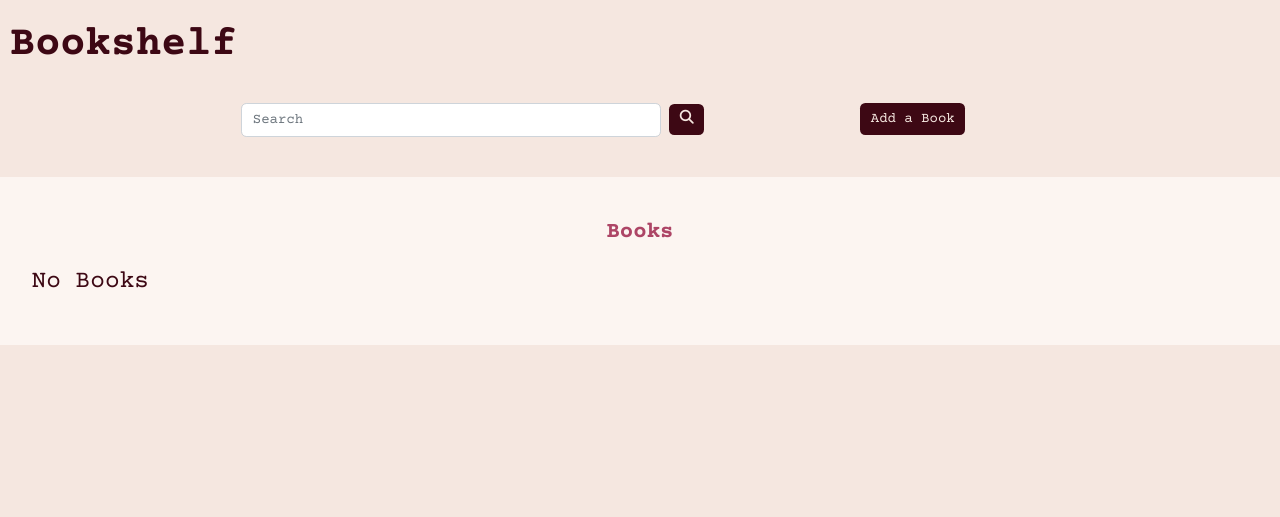
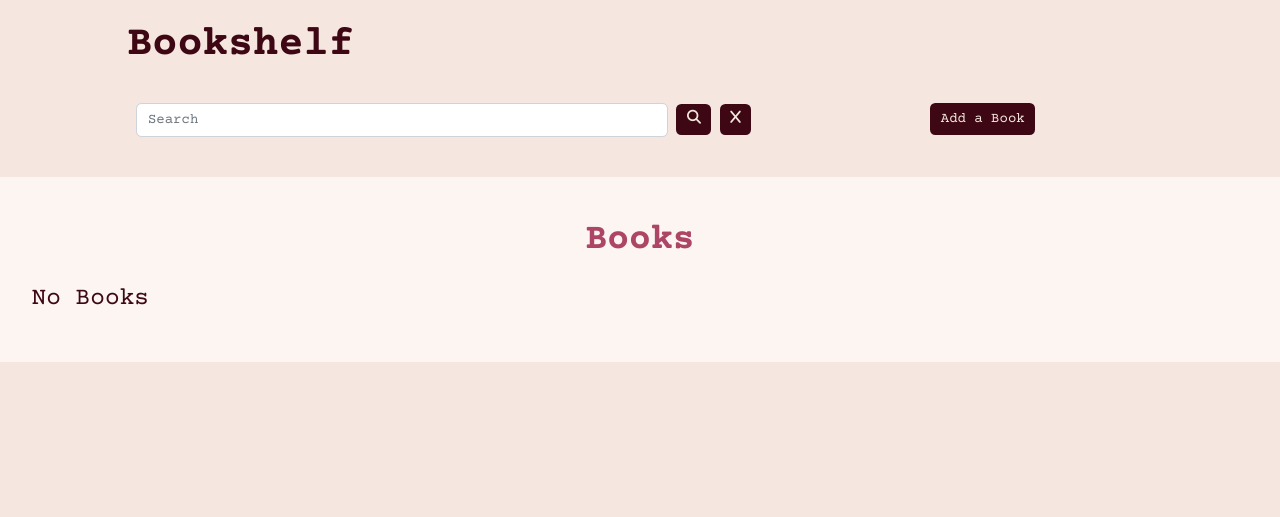
Before and after one commit to rhiannonmcn/the-book-nook, a Django app: page /bookshelf/ in a window 1280 px wide. Shown: the part 49-566 px from the top of the page. Run offline with Django 4.2, Linux system fonts and the light colour scheme; data that the repository does not hold is empty; some libraries are stand-ins or nearby versions.

Commit message:
Add search button and x button to search bar and update styles for bookshelf.html

```diff
--- a/book/templates/book/bookshelf.html
+++ b/book/templates/book/bookshelf.html
@@ -1,13 +1,16 @@
 {% extends "base.html" %} {% load static %} {% block content %}
 
 <section id="bookshelf">
-  <h1 class="page-title">Bookshelf</h1>
-
+  <div class="row justify-content-center">
+    <div class="col-12 col-sm-10">
+      <h1 class="page-title">Bookshelf</h1>
+    </div>
+  </div>
   <div class="container-fluid">
     <div class="row justify-content-center">
-      <div class="col-12 col-sm-10 col-md-8">
+      <div class="col-12 col-sm-10">
         <div class="row">
-          <div class="col-12 col-sm-6 col-md-8 mt-4">
+          <div class="col-12 col-sm-6 col-md-8 mt-4 ">
             <form method="GET" action="">
               {% csrf_token %}
               <input
@@ -19,9 +22,12 @@
               <button type="submit" class="btn btn-styles" value="Search">
                 <i class="fa-solid fa-magnifying-glass icon-lg"></i>
               </button>
+              <a href="{% url 'book_shelf' %}"><button class="btn btn-styles" value="Search">
+                <i class="fa-solid fa-x icon-lg"></i>
+              </button></a>
             </form>
           </div>
-          <div class="col-12 col-sm-6 col-md-4 mt-4 d-flex justify-content-center">
+          <div class="col-12 col-sm-6 col-md-4 mt-4 d-flex justify-content-center ">
             <a href="{% url 'add_book' %}"
               ><button class="btn btn-styles mb-5">Add a Book</button></a
             >
--- a/book/views.py
+++ b/book/views.py
@@ -3,6 +3,7 @@ from django.views.generic import View, CreateView, ListView
 from django.http import HttpResponseRedirect
 from django.db.models import Q
 from django.utils.text import slugify
+from django.db.models import Max
 from .models import Book, Genre
 from .forms import AddBookForm, BookForm
 
@@ -72,12 +73,25 @@ class AddBook(CreateView):
     get_context_object_name = 'book_form'
 
     def form_valid(self, form):
+        """_summary_
+
+        Args:
+            form (_type_): _description_
+
+        Returns:
+            _type_: _description_
+        """
         form = AddBookForm(self.request.POST, self.request.FILES)
         form = form.save(commit=False)
         form.slug = slugify(form.title + "-" + form.book_author)
         return (super().form_valid(form))
 
     def get_success_url(self):
+        """_summary_
+
+        Returns:
+            _type_: _description_
+        """
         return reverse('book_shelf')
 
 
@@ -188,6 +202,11 @@ class BookFavourite(View):
 
 
 class GenreDetail(View):
+    """_summary_
+
+    Args:
+        View (_type_): _description_
+    """
 
     def get(self, request, slug, *args, **kwargs):
 
--- a/booknook/settings.py
+++ b/booknook/settings.py
@@ -28,7 +28,7 @@ TEMPLATES_DIR = os.path.join(BASE_DIR, 'templates')
 SECRET_KEY = os.environ.get('SECRET_KEY')
 
 # SECURITY WARNING: don't run with debug turned on in production!
-DEBUG = True
+DEBUG = False
 
 ALLOWED_HOSTS = ['rhi-book-nook.herokuapp.com', 'localhost', '127.0.0.1']
 
--- a/static/css/styles.css
+++ b/static/css/styles.css
@@ -48,7 +48,7 @@ body {
 
 /* Any page sub title, h2 and down, general styles */
 .page-subtitle {
-  font-size: 1.6rem;
+  font-size: 2.6rem;
   font-weight: 700;
   color: var(--irresistable);
 }
@@ -139,6 +139,7 @@ footer {
 
 .homepage-quote {
   padding: 20px 0;
+  font-size: 1.6rem;
 }
 
 .btn-homepage {
@@ -223,7 +224,7 @@ footer {
 
 .searchfield{
   display:inline;
-  max-width: 80%;
+  max-width: 60%;
 }
 
 /* book.html */
@@ -332,6 +333,7 @@ footer {
   .genre-card-img {
     height: 100px;
   }
+
   /* book.html */
 
   .book-detail-image {
@@ -346,6 +348,12 @@ footer {
 
 @media screen and (min-width: 1000px) {
 
+    /* bookshelf styles */
+
+    .searchfield{
+      max-width: 80%;
+    }
+
   /* book.html */
 
   #hero-section {
```
